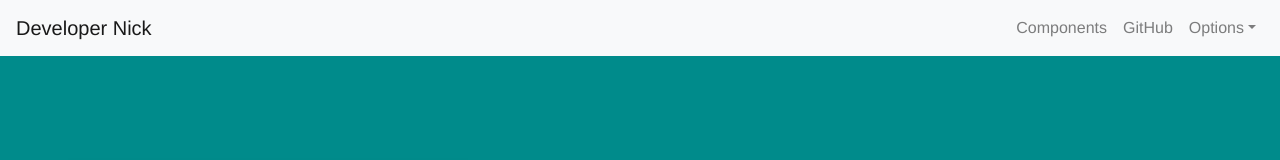
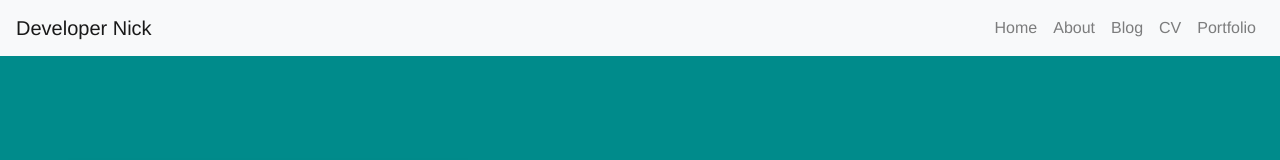
Before and after one commit to nwease/dev_nick, a Next.js app: page / in a window 1280 px wide. Shown: the top 160 px of the page. Built offline with nearby package versions, Linux system fonts and the light colour scheme; a web font is replaced by a local one.

Commit message:
Messing with the NavBar.

```diff
--- a/components/shared/Header.js
+++ b/components/shared/Header.js
@@ -1,37 +1,5 @@
-// import React, {Component} from 'react';
-// import Link from 'next/link';
-//
-// class Header extends Component {
-//     render() {
-//         return (
-//             <React.Fragment>
-//                 <Link href='/'>
-//                     <a> Home </a>
-//                 </Link>
-//
-//                 <Link href='/about'>
-//                     <a> About </a>
-//                 </Link>
-//
-//                 <Link href='/blog'>
-//                     <a> Blog </a>
-//                 </Link>
-//
-//                 <Link href='/cv'>
-//                     <a> CV </a>
-//                 </Link>
-//
-//                 <Link href='/portfolio'>
-//                     <a>Portfolio</a>
-//                 </Link>
-//             </React.Fragment>
-//         );
-//     }
-// }
-//
-// export default Header;
-
 import React, { Component } from 'react';
+import Link from 'next/link';
 import {
     Collapse,
     Navbar,
@@ -39,11 +7,18 @@ import {
     NavbarBrand,
     Nav,
     NavItem,
-    NavLink,
-    UncontrolledDropdown,
-    DropdownToggle,
-    DropdownMenu,
-    DropdownItem } from 'reactstrap';
+} from 'reactstrap';
+
+const BootNavLink = (props) => {
+
+    const { route, title } = props;
+
+    return (
+        <Link href={route}>
+            <a className='nav-link'> {title} </a>
+        </Link>
+    )
+};
 
 class Example extends Component {
     constructor(props) {
@@ -73,34 +48,24 @@ class Example extends Component {
                     <Collapse isOpen={this.state.isOpen} navbar>
                         <Nav className='ml-auto' navbar>
                             <NavItem>
-                                <NavLink href='/components/'>Components</NavLink>
+                                <BootNavLink route='/' title='Home' />
                             </NavItem>
 
                             <NavItem>
-                                <NavLink href='https://github.com/reactstrap/reactstrap'>GitHub</NavLink>
+                                <BootNavLink route='/about' title='About' />
                             </NavItem>
 
-                            <UncontrolledDropdown nav inNavbar>
-                                <DropdownToggle nav caret>
-                                    Options
-                                </DropdownToggle>
+                            <NavItem>
+                                <BootNavLink route='/blog' title='Blog' />
+                            </NavItem>
 
-                                <DropdownMenu right>
-                                    <DropdownItem>
-                                        Option 1
-                                    </DropdownItem>
+                            <NavItem>
+                                <BootNavLink route='/cv' title='CV' />
+                            </NavItem>
 
-                                    <DropdownItem>
-                                        Option 2
-                                    </DropdownItem>
-
-                                    <DropdownItem divider />
-
-                                    <DropdownItem>
-                                        Reset
-                                    </DropdownItem>
-                                </DropdownMenu>
-                            </UncontrolledDropdown>
+                            <NavItem>
+                                <BootNavLink route='/portfolio' title='Portfolio' />
+                            </NavItem>
                         </Nav>
                     </Collapse>
                 </Navbar>
```
